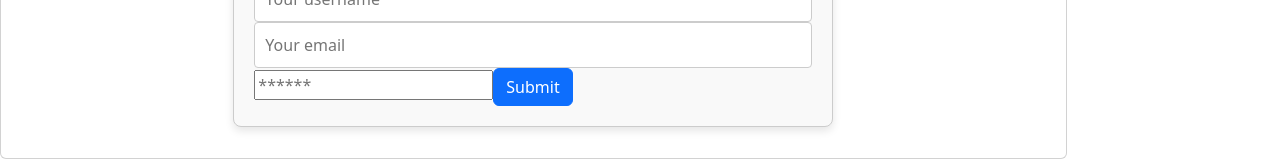
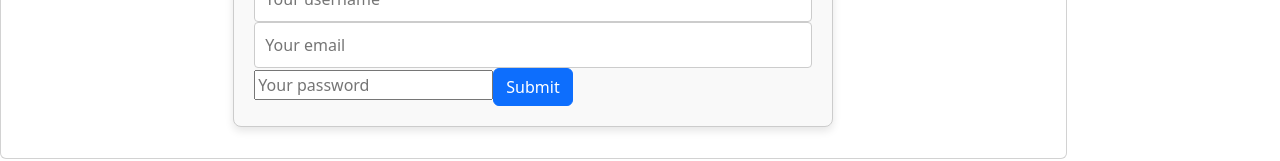
Before and after one commit to pada2024/Charity-Connect-, a React (Vite) app in the folder client/: page /Signup in a window 1280 px wide. Shown: the part 179-340 px from the top of the page. Built offline with nearby package versions, Linux system fonts and the light colour scheme.

Commit message:
corrected form.name to form.username so create user mutation works

```diff
--- a/client/src/components/Signup.jsx
+++ b/client/src/components/Signup.jsx
@@ -56,7 +56,7 @@ const Signup = () => {
                   placeholder="Your username"
                   name="username"
                   type="text"
-                  value={formState.name}
+                  value={formState.username}
                   onChange={handleChange}
                 />
                 <input
@@ -69,7 +69,7 @@ const Signup = () => {
                 />
                 <input
                   className="form-input"
-                  placeholder="******"
+                  placeholder="Your password"
                   name="password"
                   type="password"
                   value={formState.password}
--- a/package.json
+++ b/package.json
@@ -19,6 +19,7 @@
     "concurrently": "^8.2.0"
   },
   "dependencies": {
-    "dotenv": "^16.4.7"
+    "dotenv": "^16.4.7",
+    "seeds": "^2.3.1"
   }
 }
```
Also changed, not shown: 1 other file (tests, documents, lock files or other folders).
